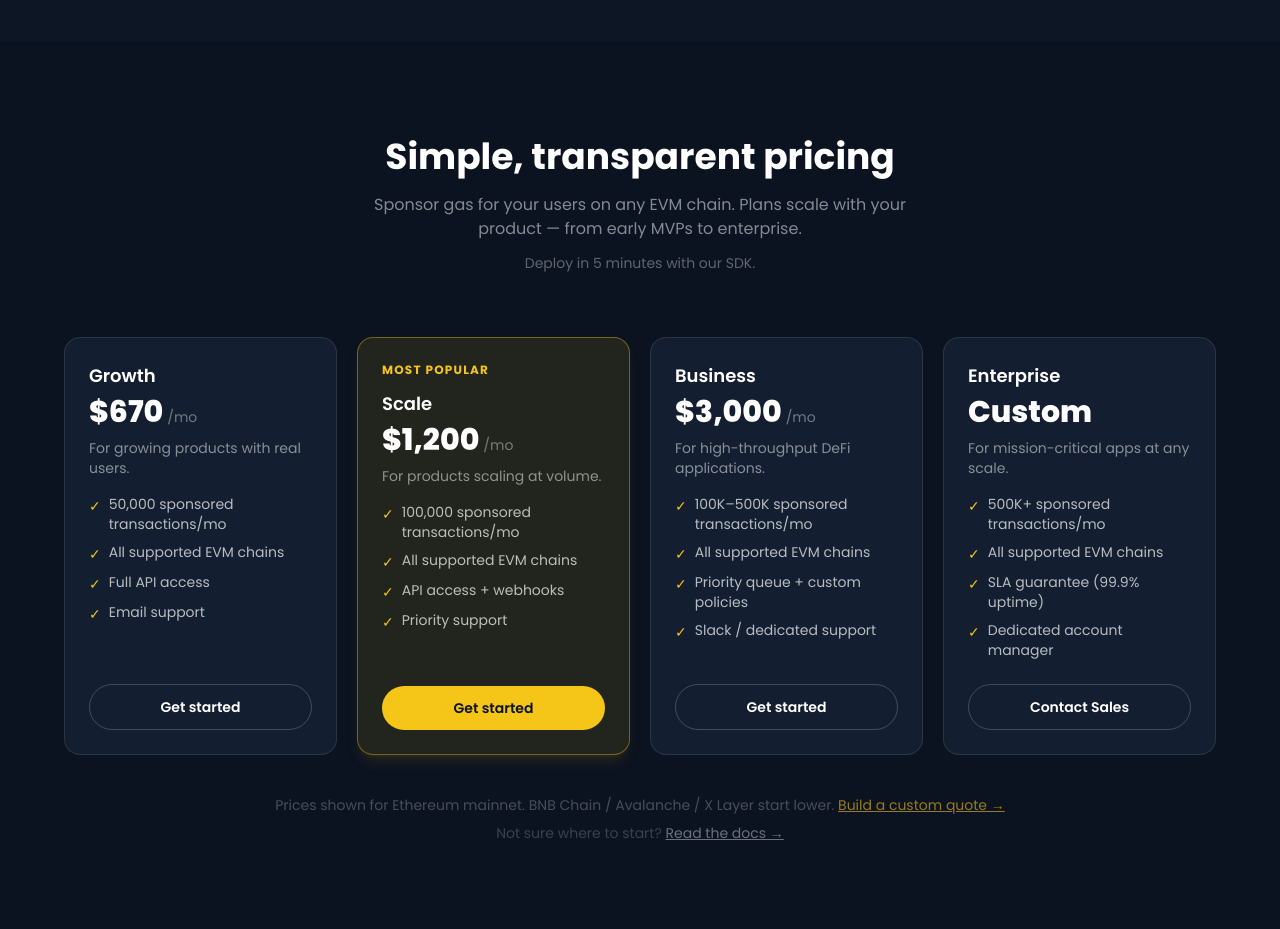
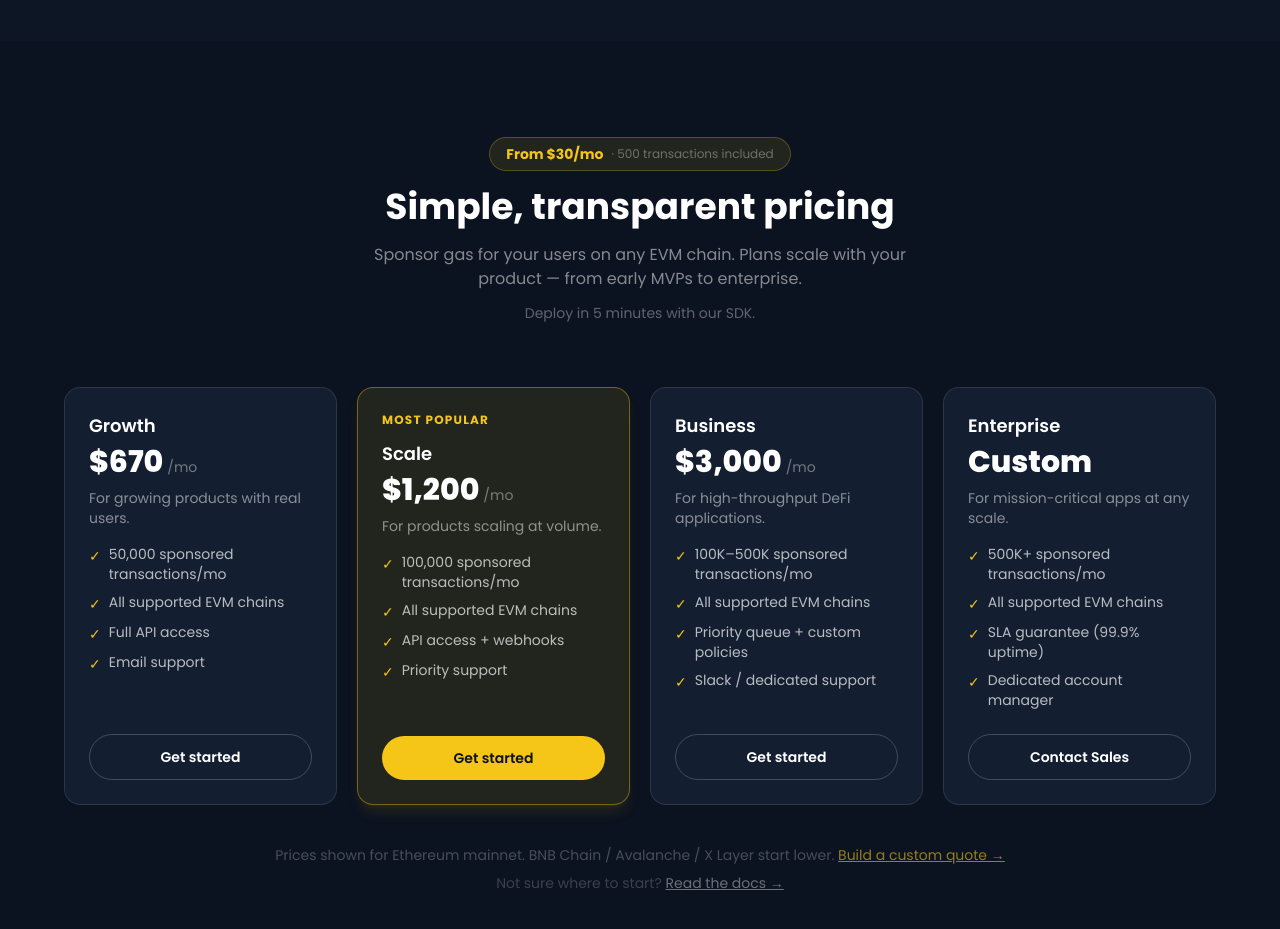
Before and after one commit to bitgett/Q402-Institutional, a Next.js app: page / in a window 1280 px wide. Shown: the part 2680-3609 px from the top of the page. Built offline with nearby package versions, Linux system fonts and the light colour scheme.

Commit message:
feat: add From $30/mo badge to Pricing header

```diff
--- a/app/components/Pricing.tsx
+++ b/app/components/Pricing.tsx
@@ -74,6 +74,10 @@ export default function Pricing() {
     <section id="pricing" className="py-24 px-6">
       <div className="max-w-6xl mx-auto">
         <div className="text-center mb-16">
+          <div className="inline-flex items-center gap-2 bg-yellow/10 border border-yellow/25 rounded-full px-4 py-1.5 mb-4">
+            <span className="text-yellow font-bold text-sm">From $30/mo</span>
+            <span className="text-white/35 text-xs">· 500 transactions included</span>
+          </div>
           <h2 className="text-3xl md:text-4xl font-bold mb-4">Simple, transparent pricing</h2>
           <p className="text-white/50 max-w-xl mx-auto">
             Sponsor gas for your users on any EVM chain. Plans scale with your product — from early MVPs to enterprise.
```
